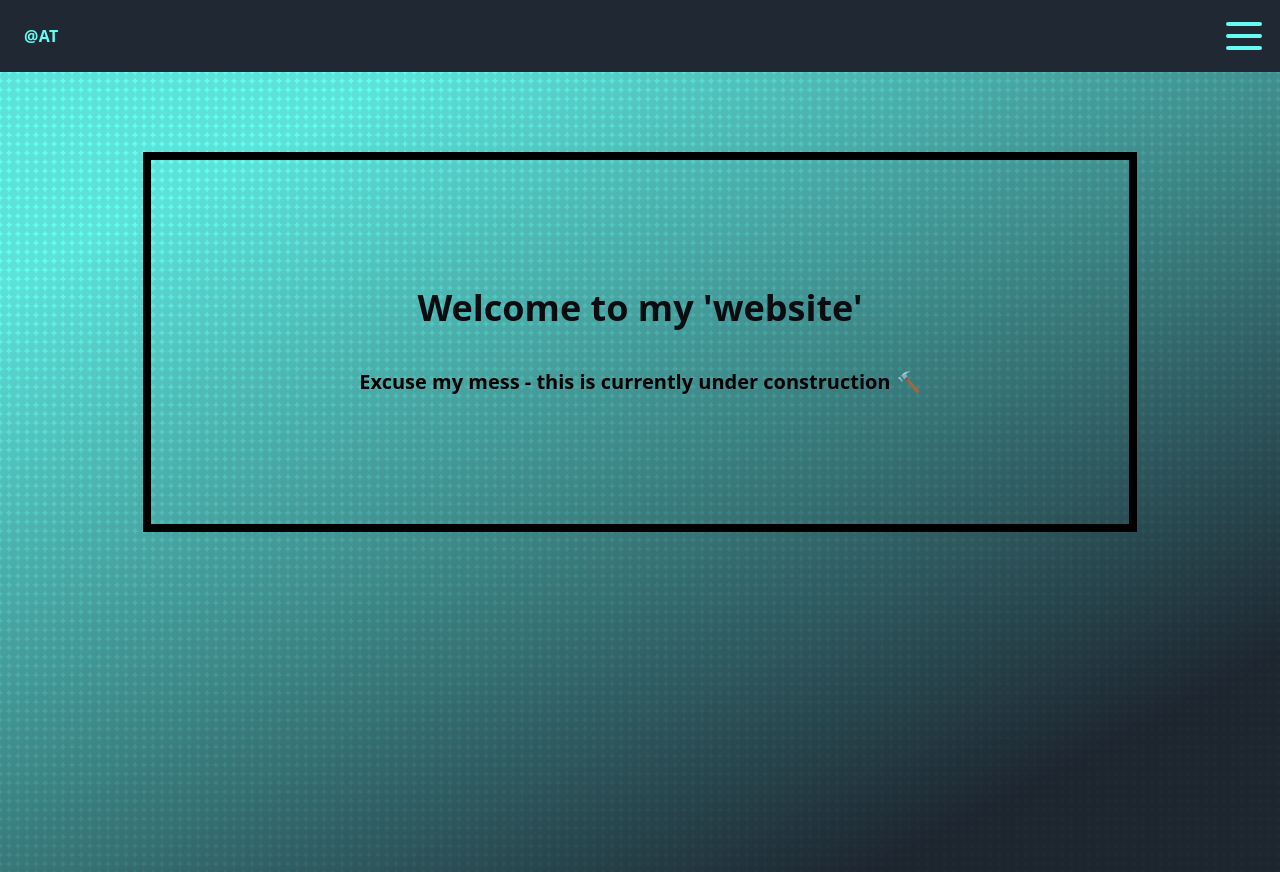
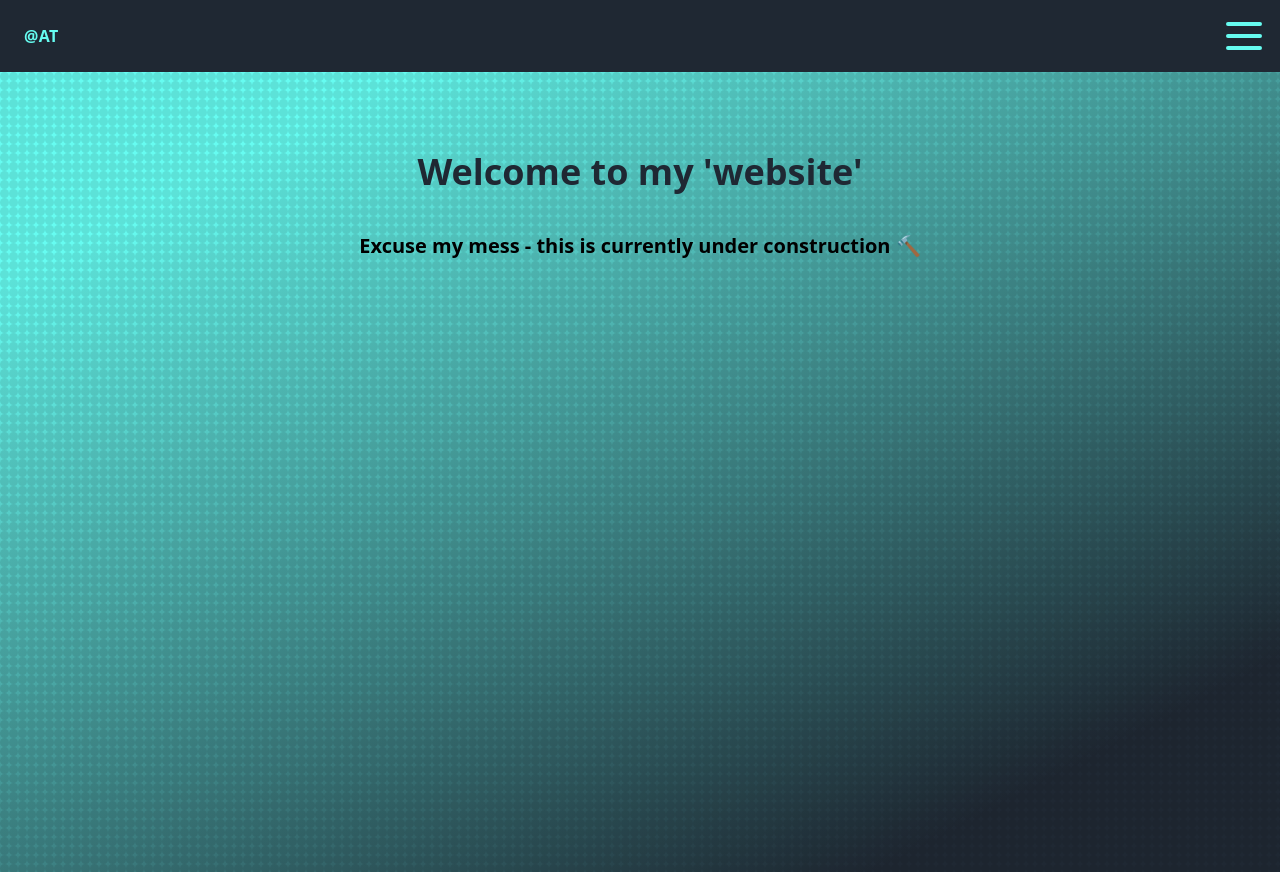
Before and after one commit to Ataylor56/link-hub, a Next.js app: page / in a window 1280 px wide. Built offline with nearby package versions, Linux system fonts and the light colour scheme.

Commit message:
Updated Index and Routes

```diff
--- a/pages/index.js
+++ b/pages/index.js
@@ -14,15 +14,13 @@ export default function Home() {
 
         <DiamondSunset className={"absolute w-screen h-screen overscroll-none overscroll-y-none"}/>
 
-        <div className={'relative w-full h-full flex flex-col items-center'}>
-            <div className={'mt-20 border-8 pl-52 pr-52 pt-32 pb-32'}>
-                <h1 className={"text-gray-dark text-4xl font-semibold text-center text-black"}>
+        <div className={'relative w-full h-full flex flex-col pl-3 pr-3 text-center'}>
+                <h1 className={"mt-20 text-gray-dark text-4xl font-semibold"}>
                     Welcome to my &apos;website&apos;
                 </h1>
-                <h2 className={'mt-10 text-xl font-semibold text-center'}>
+                <h2 className={'mt-10 text-xl font-semibold'}>
                     Excuse my mess - this is currently under construction 🔨
                 </h2>
-            </div>
         </div>
 
     </div>
```
